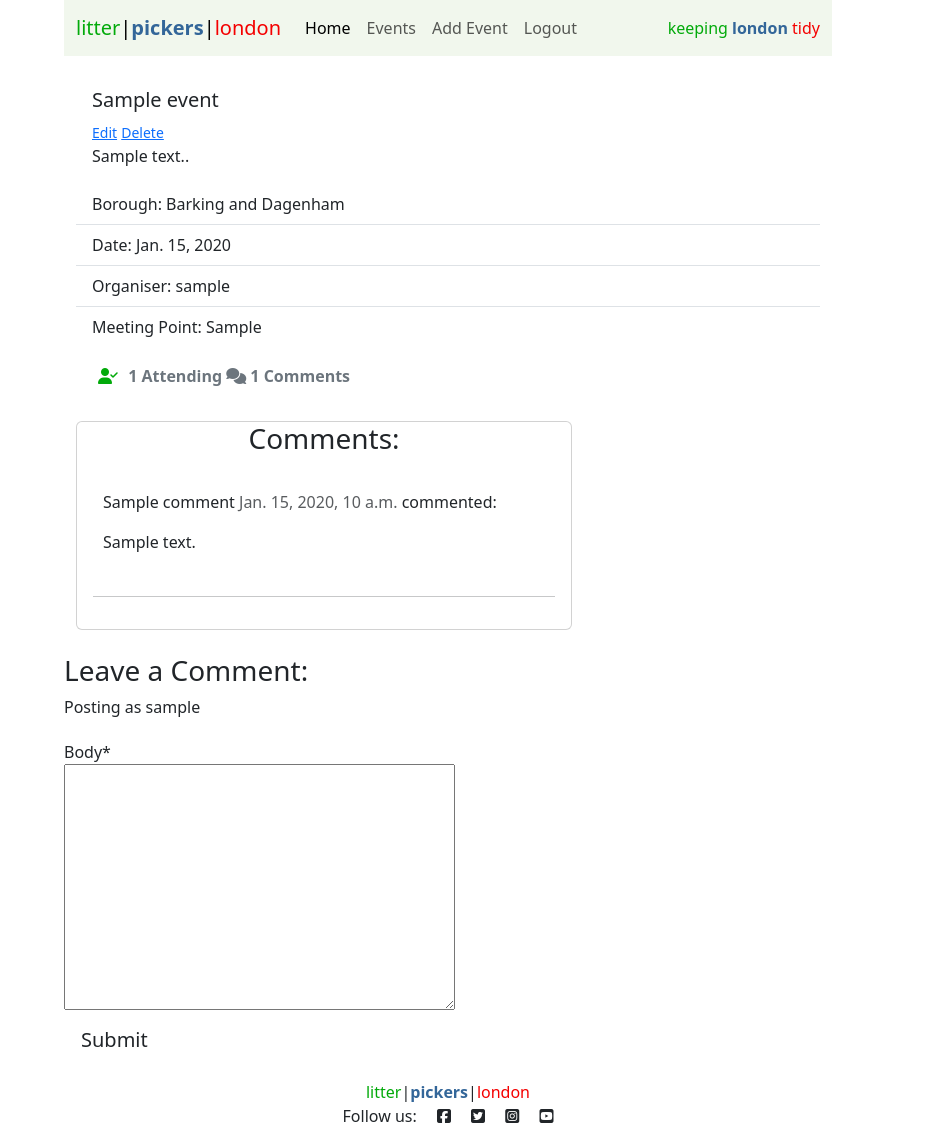
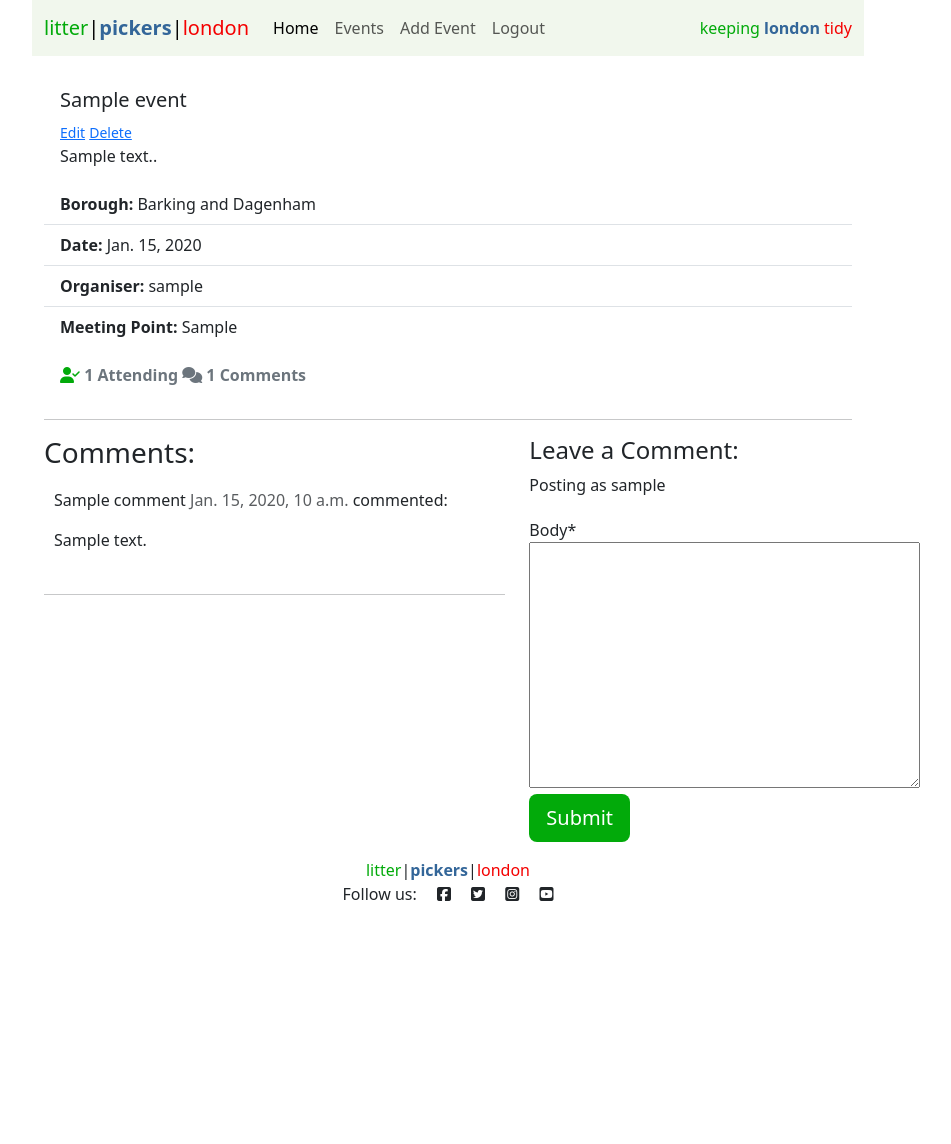
Before and after one commit to broken-helix/keep-it-tidy-london, a Django app: a page that uses templates/event_details.html in a window 1280 px wide. Shown: the whole page, without its empty margins (192-1143 px from the left). After the commit the page ends 901 px from the top, so only its background shows below. Run offline with Django 3.2, Linux system fonts and the light colour scheme; a user stored in the database is signed in; tables that the repository leaves empty hold one stand-in row (values such as "Sample post"); some libraries are stand-ins or nearby versions.

Commit message:
Event details page further styled

```diff
--- a/static/css/style.css
+++ b/static/css/style.css
@@ -54,6 +54,8 @@ body {
     color: #02aa0a;
     border: none;
     background: transparent;
+    padding: 0;
+    margin: 0;
 }
 
 .btn-attending:hover,
@@ -61,12 +63,25 @@ body {
     color: #02aa0a;
     background: transparent;
     border: none;
+    padding: 0;
+    margin: 0;
 }
 
 .btn-not-attending {
     color: #f40000;
     border: none;
     background: transparent;
+    padding: 0;
+    margin: 0;
+}
+
+/* Forms */
+
+.btn-signup,
+.btn-signup:hover,
+.btn-signup:active {
+    background-color: #02aa0a;
+    color: #fff;
 }
 
 /* Alerts */
@@ -93,7 +108,7 @@ body {
     /* Limit Screen Width at Larger Screen Sizes */
 
     body {
-        width: 60%;
+        width: 65%;
     }
 }
 
--- a/templates/event_details.html
+++ b/templates/event_details.html
@@ -26,10 +26,10 @@
             <p class="card-text">{{ event.details | safe }}.</p>
         </div>
         <ul class="list-group list-group-flush">
-            <li class="list-group-item">Borough: {{ event.get_borough_display }}</li>
-            <li class="list-group-item">Date: {{ event.date }}</li>
-            <li class="list-group-item">Organiser: {{ event.organiser }}</li>
-            <li class="list-group-item">Meeting Point: {{ event.meeting_point }}</li>
+            <li class="list-group-item"><strong>Borough:</strong> {{ event.get_borough_display }}</li>
+            <li class="list-group-item"><strong>Date:</strong> {{ event.date }}</li>
+            <li class="list-group-item"><strong>Organiser:</strong> {{ event.organiser }}</li>
+            <li class="list-group-item"><strong>Meeting Point:</strong> {{ event.meeting_point }}</li>
         </ul>
         <div class="card-body">
             <strong>
@@ -45,7 +45,7 @@
                 {% else %}
                 <span class="btn-attending"><i class="fa-regular fa-user"></i></span>
                 {% endif %}
-                <span class="text-secondary">{{ event.number_of_attendees }} Attending </span>
+                <span class="text-secondary">{{ event.number_of_attendees }} Attending</span>
             </strong>
             {% with comments.count as total_comments %}
                 <strong class="text-secondary"><i class="fa-solid fa-comments"></i>
@@ -53,11 +53,17 @@
             {% endwith %}
 
         </div>
+        <hr>
     </div>
 
-    <div class="col-md-8 card mb-4 mt-3">
-            <h3 class="text-center">Comments:</h3>
-            <div class="card-body">
+
+
+    <div class="row">
+
+        <div class="col-md-7">
+
+            <h3>Comments:</h3>
+
                 <!-- Check if there are any comments -->
                 {% if not event.comments.all %}
                     No Comments Yet...
@@ -65,14 +71,11 @@
                     {% for comment in event.comments.all %}
                     <div class="comments" style="padding: 10px;">
                         <p class="font-weight-bold">
-                            <!-- The commenter's name goes here. Check the model if you're not sure what that is -->
                         {{ comment.name }}
                         <span class="text-muted font-weight-normal">
-                            <!-- The comment's created date goes here -->
                         {{ comment.created }}
                         </span> commented:
                         </p>
-                        <!-- The body of the comment goes before the | -->
                         {{ comment.body | linebreaks }}
                         {% if not comment.approved and comment.name == user.username %}
                             <small>
@@ -84,12 +87,9 @@
                     {% endfor %}
                 {% endif %}
         </div>
-    </div>
-
-</div>
-    <div class="card-body">
+        <div class="col-md-4">
         {% if user.is_authenticated %}
-        <h3>Leave a Comment:</h3>
+            <h4>Leave a Comment:</h4>
             <p>Posting as {{ user.username }}</p>
             <form method="POST" style="margin-top: 1.3em;">
                 {{ comment_form | crispy }}
@@ -98,5 +98,10 @@
             </form>
         {% endif %}
         </div>
+        <div class="col-md-1"></div>
+    </div>
 
+
+
+</div>
 {% endblock content %}
--- a/templates/events.html
+++ b/templates/events.html
@@ -1,7 +1,7 @@
 {% extends "base.html" %}
 
 {% block content %}
-<h1 class="text-center">Join a Litter Pick</h1>
+<h1 class="text-center mt-3">Join a Litter Pick</h1>
 <div class="container-fluid">
     <div class="row">
 
--- a/templates/index.html
+++ b/templates/index.html
@@ -2,7 +2,7 @@
 
 {% block content %}
 
-<div class="container text-center">
+<div class="container text-center mt-3">
     <div class="row">
         <div class="col">
             <h1>Why Litter Pick?</h1>
@@ -10,7 +10,7 @@
     </div>
 </div>
 
-<div class="container pt-5">
+<div class="container mt-5">
     <div class="row text-center">
         <div class="col-12 col-sm-6"><i class="fa-5x fa-solid fa-earth-europe"></i>
             <h2>Environment</h2>
```
Also changed, not shown: templates/base.html (indentation only). Lines whose indentation alone changed are shown as unchanged.
